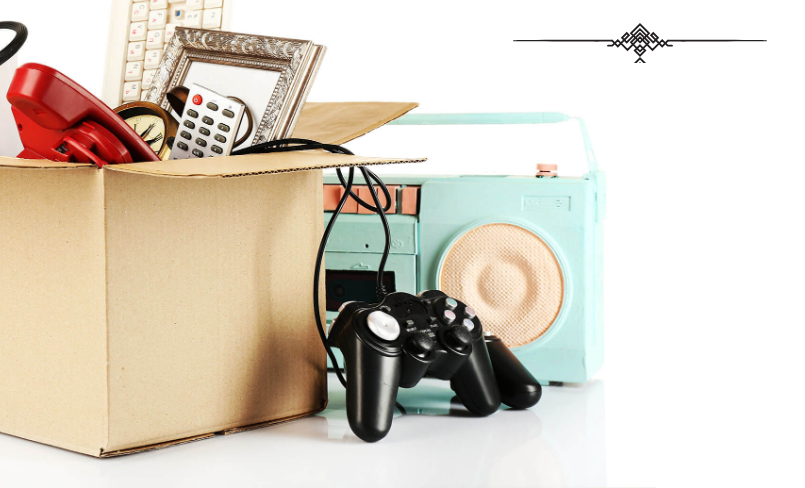
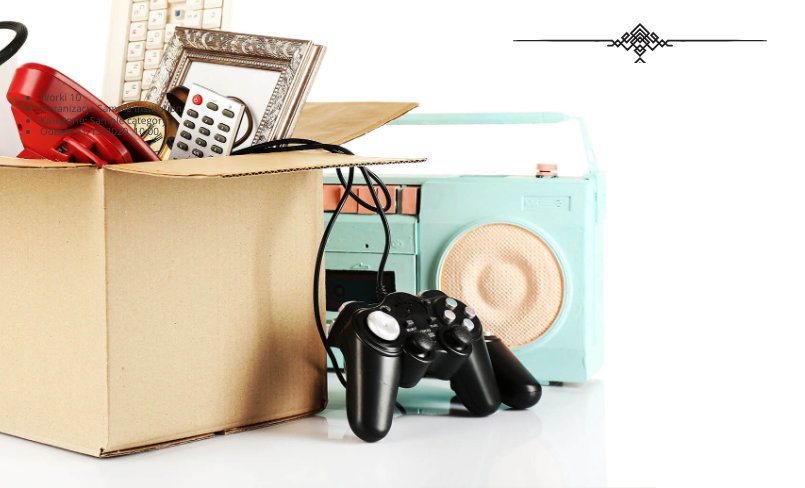
Before and after one commit to Rafal765/Charity, a Django app: template charity_donation/templates/charity_donation/user.html in a window 1280 px wide. Shown: the part 479-967 px from the top of the page, without its empty margins (0-805 px from the left). Run offline with Django 3.2, Linux system fonts and the light colour scheme; the template is opened without the code that fills it: most values are stand-ins (such as "Sample title", 1, 10 or a date in 2020).

Commit message:
Task #10 - donation summary in user view

```diff
--- a/charity_donation/templates/charity_donation/user.html
+++ b/charity_donation/templates/charity_donation/user.html
@@ -1,5 +1,6 @@
 {% extends 'charity_donation/base.html' %}
 {% load static %}
+
 
     {% block content %}
 
@@ -10,6 +11,18 @@
             <h2>Nazwisko: {{ request.user.last_name }}</h2>
             <h2>email: {{ request.user.username }}</h2>
       </div>
+
+      <div class="form--group">
+        {% for donation in donations.all %}
+            <ul>
+                <li>Worki {{ donation.quantity }}</li>
+                <li>Organizacja {{ donation.institution }}</li>
+                <li>Kategorie: {% for category in donation.categories.all %} {{ category.name }}{% endfor %}</li>
+                <li>Odbiór {{ donation.pick_up_date | date:"SHORT_DATE_FORMAT" }}, {{ donation.pick_up_time | time:"H:i" }}</li>
+            </ul>
+        {% endfor %}
+      </div>
+
     </header>
 
   {% endblock %}
```
Also changed, not shown: charity_donation/views.py (+15 -1 lines).
